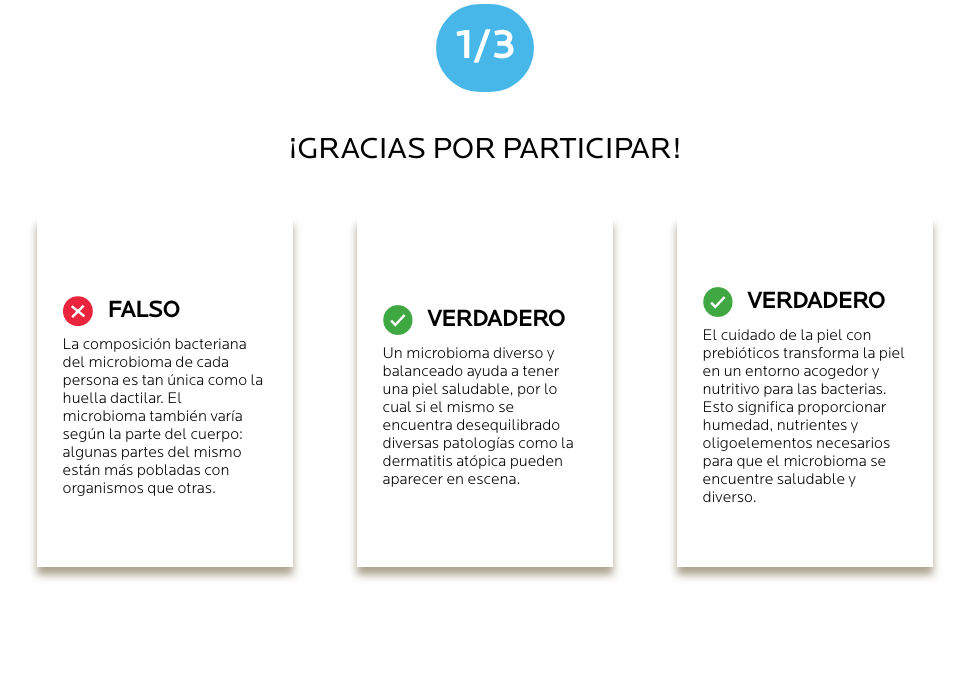
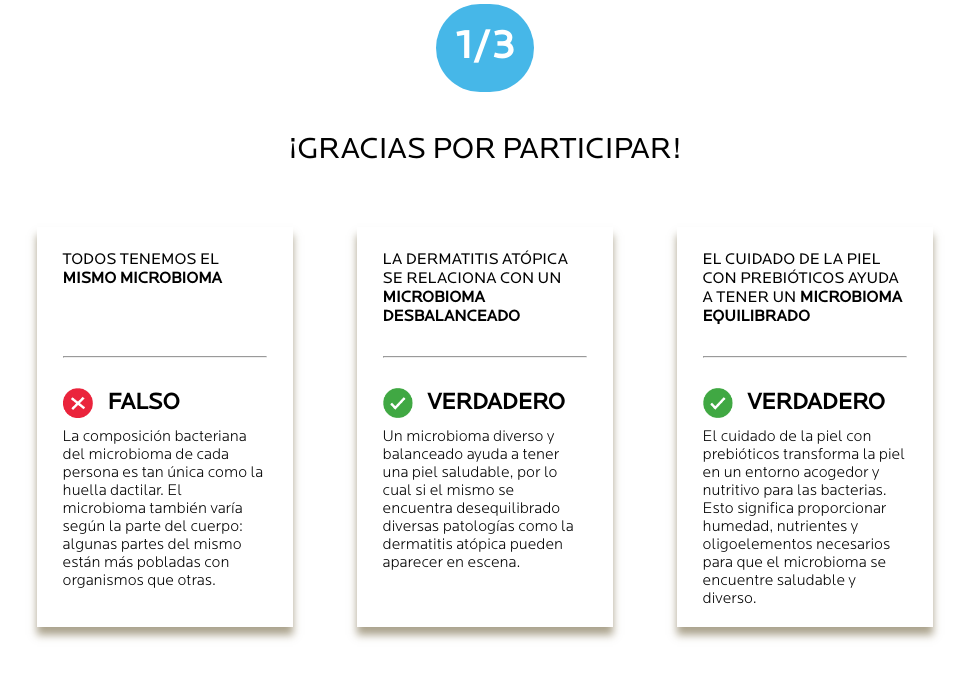
Before and after one commit to camilabozo/triviaLaRochePosay, a PHP site: page /result.php?correctAnswers=1 in a window 1280 px wide. Shown: the part 377-1064 px from the top of the page, without its empty margins (155-1124 px from the left). Before the commit the page ends 957 px from the top, so only its background shows below. Run offline with PHP 8.4, Linux system fonts and the light colour scheme.

Commit message:
Modificaciones finales

```diff
--- a/css/result.css
+++ b/css/result.css
@@ -136,7 +136,7 @@ html{
     align-self: center;
     justify-content: center;
     width: 90%;
-    min-height: 350px;
+    min-height: 400px;
     margin-bottom: 10px;
     margin-top: 25px;
     padding-bottom: 20px;
@@ -149,6 +149,7 @@ html{
     display: flex;
     flex-direction: column;
     align-self: center;
+    height: 351px;
 }
 
 .affirmation_button__container{
@@ -156,7 +157,7 @@ html{
     flex-direction: row;
     align-items: flex-end;
     justify-content: flex-start;
-    padding-top: 40px;
+    padding-top: 20px;
 }
 
 .card_second__title{
@@ -178,3 +179,18 @@ html{
     height: 30px;
     margin: 10px 0 10px 0;
 }
+
+.card__content h4{
+    padding-top: 10px;
+    padding-bottom: 10px;
+    font-size: 1.6rem;
+    font-weight: 400;
+}
+
+.affirmation_title__container{
+    display: flex;
+    flex-direction: column;
+    justify-content: flex-start;
+    width: 100%;
+    min-height: 115px;
+}
--- a/css/resultDesktop.css
+++ b/css/resultDesktop.css
@@ -4,7 +4,7 @@
     }
 
     .answers__container{
-        margin-top: 100px;
+        margin-top: 110px;
         width: 80%;
         flex-direction: row;
         justify-content: space-evenly;
--- a/result.php
+++ b/result.php
@@ -33,37 +33,43 @@
     </main>
 
     <section class="answers__container">
-        <!-- Card que se mostrará cuando el usuario elija una respuesta -->
         <section class="answer_card__container" id="first__answer">
             <section class="card__content">
+                <section class="affirmation_title__container">
+                    <h4>TODOS TENEMOS EL <b>MISMO MICROBIOMA</b></h4>
+                </section>
+                <hr>
                 <section class="affirmation_button__container">
                     <img class="answer__button" src="./assets/img/redbtn.png" alt="Respuesta">
                     <h2 class="card_second__title">FALSO</h2>
                 </section>
                 <p>La composición bacteriana del microbioma de cada persona es tan única como la huella dactilar.  El microbioma también varía según la parte del cuerpo: algunas partes del mismo están más pobladas con organismos que otras.</p>
-                <!--<a href="#">MÁS INFORMACIÓN</a>-->
             </section>
         </section>
-        <!-- Card que se mostrará cuando el usuario elija una respuesta -->
         <section class="answer_card__container" id="second__answer">
             <section class="card__content">
+                <section class="affirmation_title__container">
+                    <h4>LA DERMATITIS ATÓPICA SE RELACIONA CON UN <b>MICROBIOMA DESBALANCEADO</b></h4>
+                </section>
+                <hr>
                 <section class="affirmation_button__container">
                     <img class="answer__button" src="./assets/img/greenbtn.png" alt="Respuesta">
                     <h2 class="card_second__title">VERDADERO</h2>
                 </section>
                 <p>Un microbioma diverso y balanceado ayuda a tener una piel saludable, por lo cual si el mismo se encuentra desequilibrado diversas patologías como la dermatitis atópica pueden aparecer en escena.</p>
-                <!--<a href="#">MÁS INFORMACIÓN</a>-->
             </section>
         </section>
-        <!-- Card que se mostrará cuando el usuario elija una respuesta -->
         <section class="answer_card__container" id="third__answer">
             <section class="card__content">
+                <section class="affirmation_title__container">
+                    <h4>EL CUIDADO DE LA PIEL CON PREBIÓTICOS AYUDA A TENER UN <b>MICROBIOMA EQUILIBRADO</b></h4>
+                </section>
+                <hr>
                 <section class="affirmation_button__container">
                     <img class="answer__button" src="./assets/img/greenbtn.png" alt="Respuesta">
                     <h2 class="card_second__title">VERDADERO</h2>
                 </section>
                 <p>El cuidado de la piel con prebióticos transforma la piel en un entorno acogedor y nutritivo para las bacterias. Esto significa proporcionar humedad, nutrientes y oligoelementos necesarios para que el microbioma se encuentre saludable y diverso.</p>
-                <!--<a href="#">MÁS INFORMACIÓN</a>-->
             </section>
         </section>
     </section>
```
Also changed, not shown: README.md.
